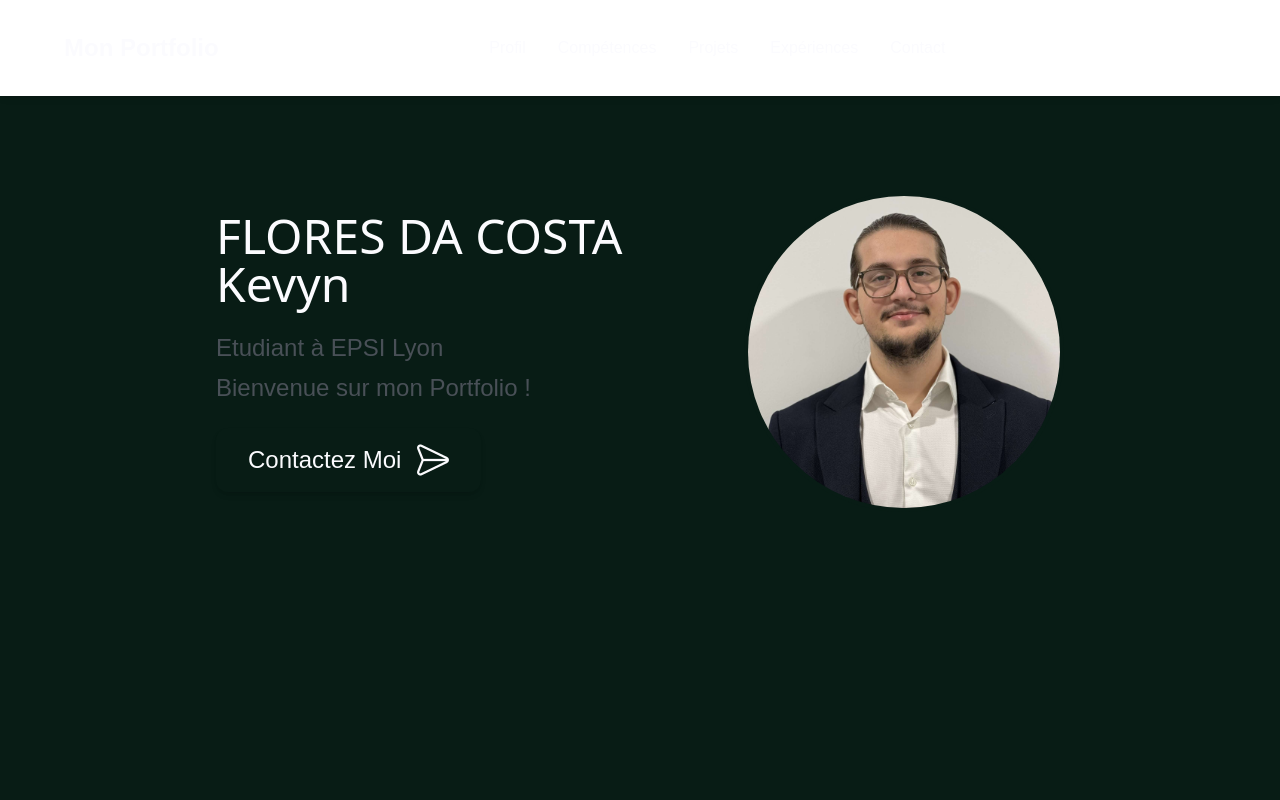
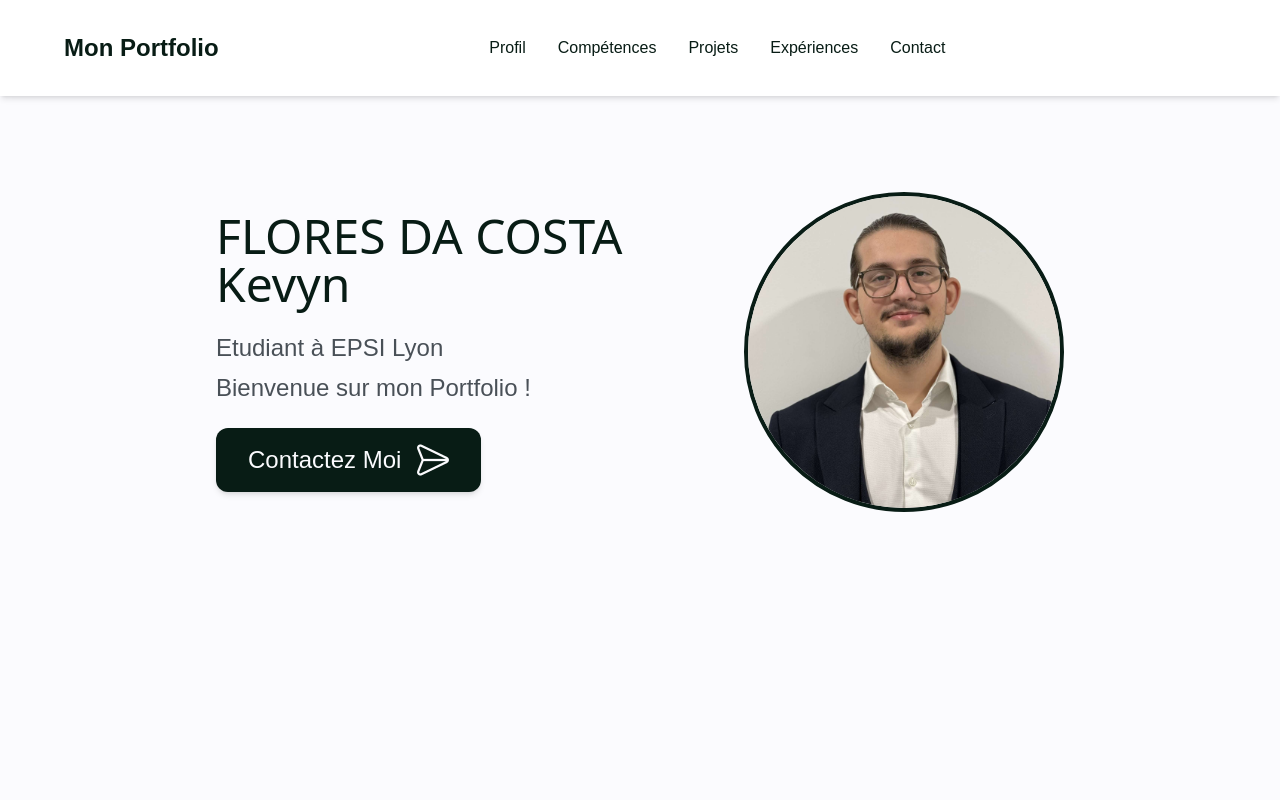
Before and after one commit to Kevynflrs/Portfolio, a React (Create React App) app: page / in a window 1280 px wide. Shown: the top 800 px of the page. Built offline with nearby package versions, Linux system fonts and the light colour scheme.

Commit message:
Inversion des couleurs de premier plan et d'arrière-plan dans le fichier CSS principal

```diff
--- a/src/index.css
+++ b/src/index.css
@@ -3,8 +3,8 @@
 @tailwind utilities;
 
 :root {
-  --foreground: #FBFBFE;
-  --background: #081C15;
+  --foreground: #081C15;
+  --background: #FBFBFE;
   --paragraph: #495057;
 }
 
```
